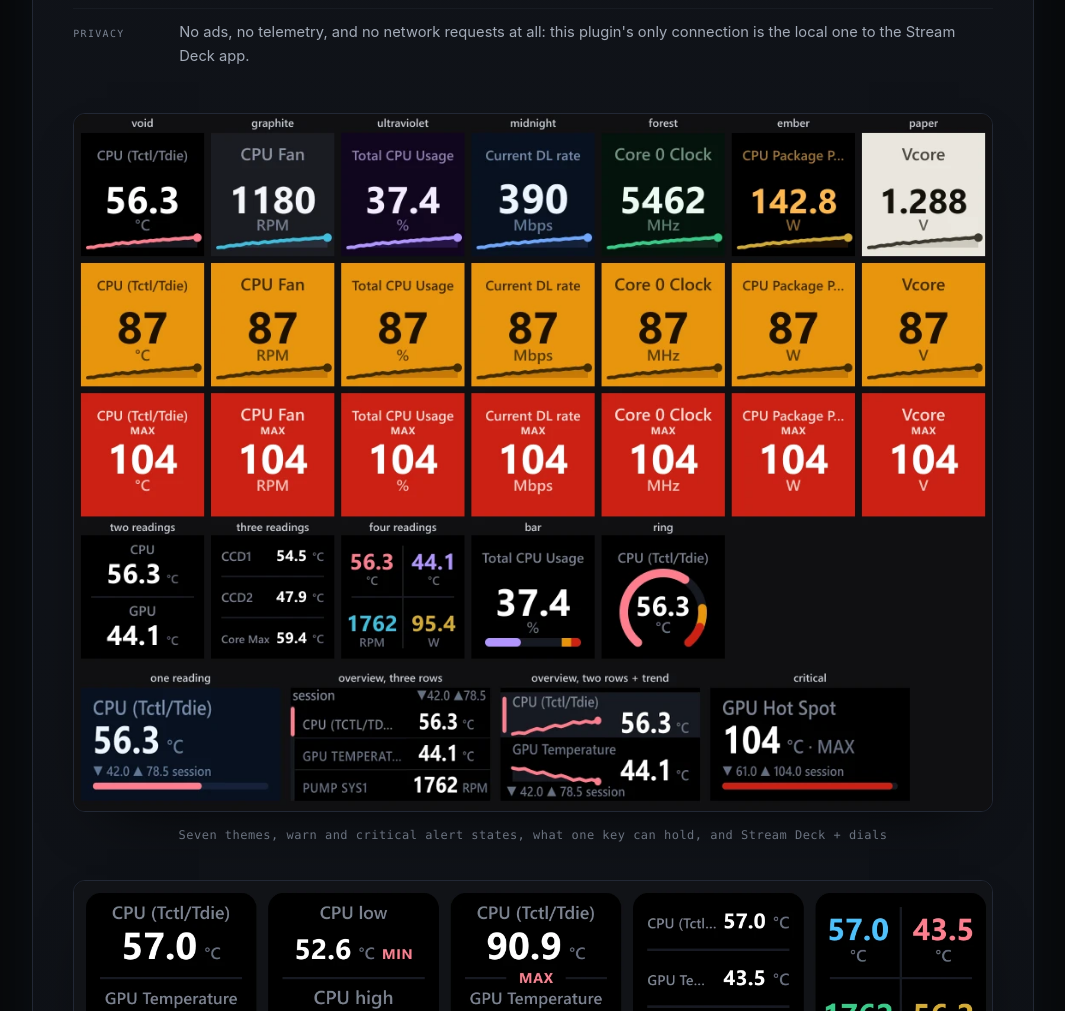
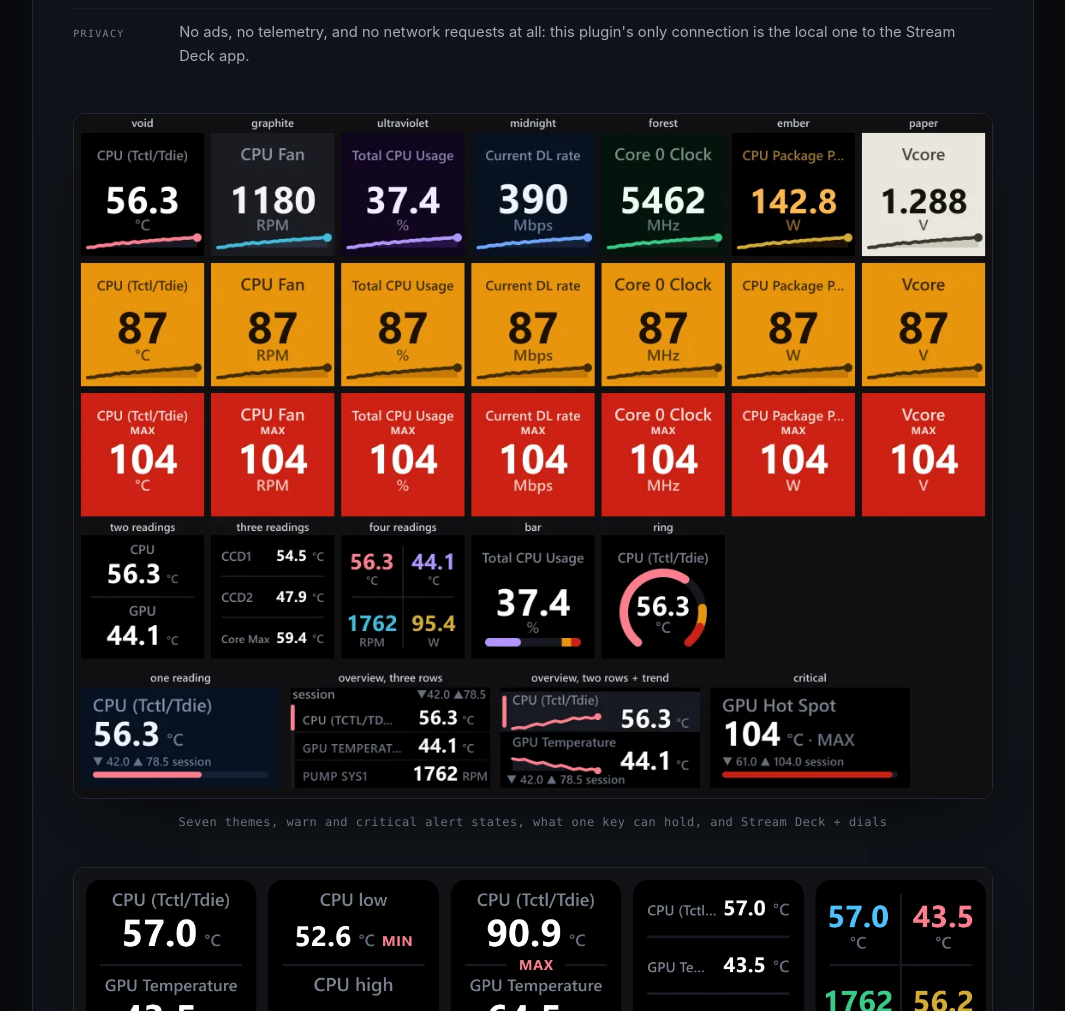
Before and after one commit to slawrensen/slawrensen-site, a plain HTML site: page public/index.html in a window 1280 px wide. Shown: the part 1576-2587 px from the top of the page, without its empty margins (107-1172 px from the left). Drawn offline with Linux system fonts and the light colour scheme.

Commit message:
Product screenshot: uniform scale on the touchscreen faces
The dial row on the hero sheet was scaled 1.165x wide by 1.32x tall, so its
text rendered larger than the key text next to it. Keys are drawn unstretched,
so the strip now takes its width from the hardware photo and its height from
the render's own 2:1 aspect. New sheet is 1072x799.

hwinfo-sensors-v3.webp is retired rather than overwritten: it carries a
one-year immutable TTL, so changed bytes must never reuse the name. v4 takes
the TTL, and v3 joins the 301 list beside v1 and v2.

```diff
--- a/public/index.html
+++ b/public/index.html
@@ -461,7 +461,7 @@
         <figure class="pshot pshot-scan">
           <div class="shot-frame">
             <div class="shot-scroll" tabindex="0" role="group" aria-label="Product screenshot, scroll horizontally to pan">
-              <img src="assets/hwinfo-sensors-v3.webp" width="1072" height="814" decoding="async"
+              <img src="assets/hwinfo-sensors-v4.webp" width="1072" height="799" decoding="async"
                    alt="HWiNFO Sensors key faces: seven display themes across the top row, amber warn and red critical alert states below, each key with a live value, unit and sparkline, then a row showing what one key can hold (two, three and four readings, and the Bar and Ring gauges), plus four Stream Deck + touchscreen faces at their true relative size">
             </div>
             <span class="shot-hint" aria-hidden="true">SCROLL</span>
```
Also changed, not shown: public/assets/hwinfo-sensors-v3.webp (deleted), public/assets/hwinfo-sensors-v4.webp (added), 2 other files.
